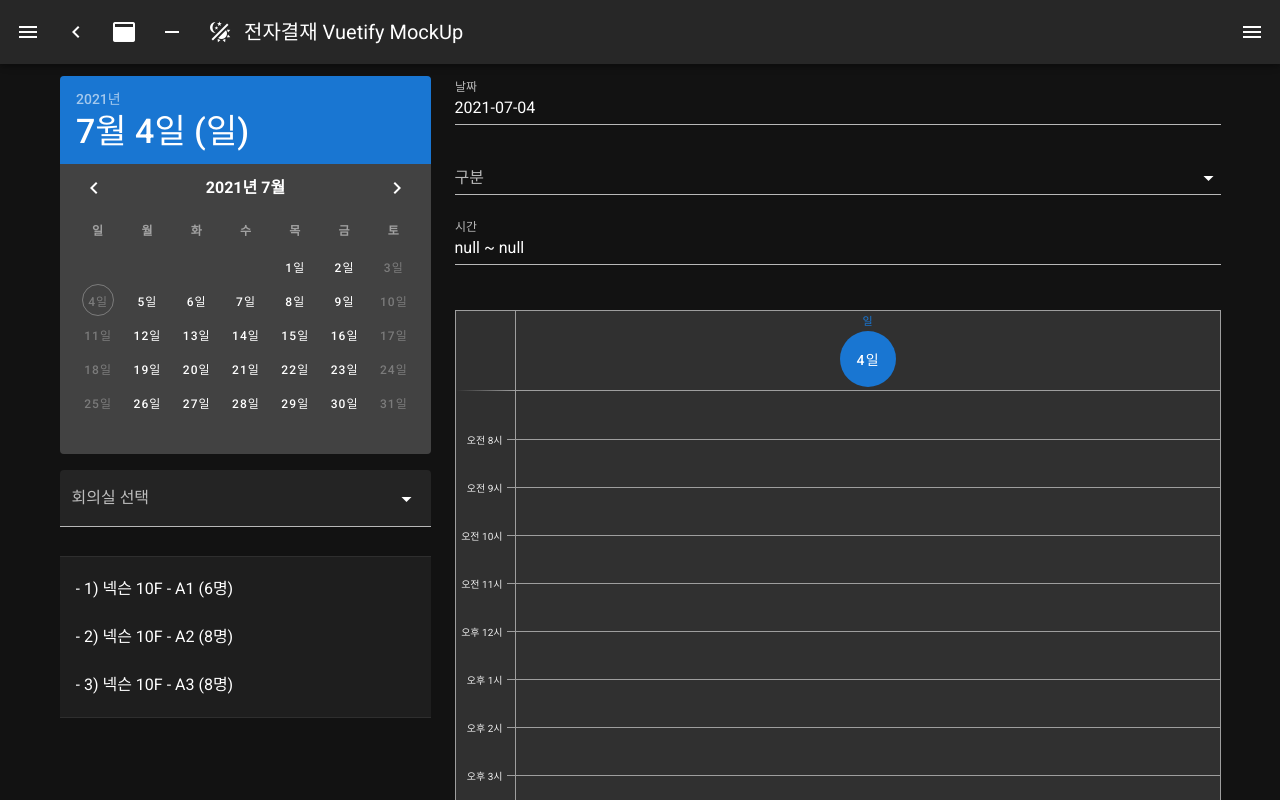
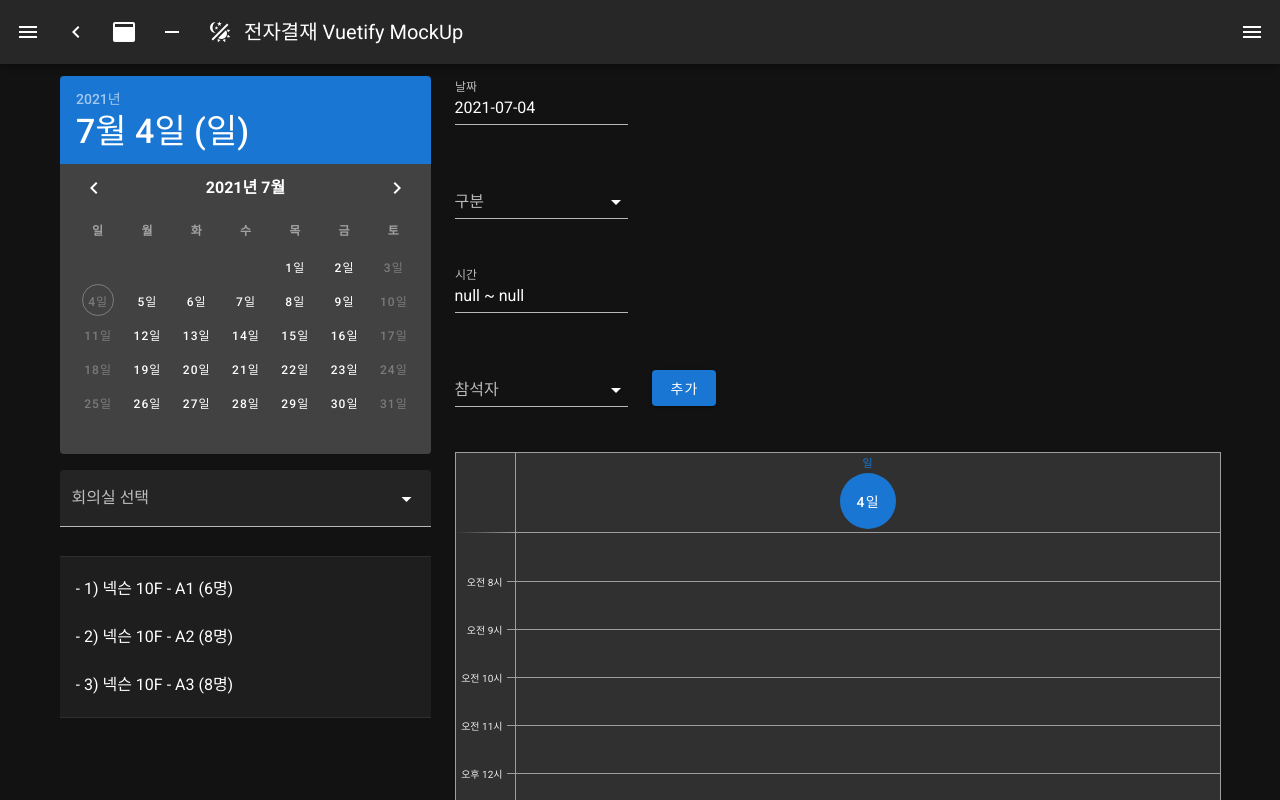
Before and after one commit to Hotsse/SIGN_VUETIFY_MOCKUP, a Nuxt app: page /calendar in a window 1280 px wide. Shown: the top 800 px of the page. Built offline with nearby package versions, Linux system fonts and the light colour scheme.

Commit message:
임직원 자동완성 선택 기능 목업

```diff
--- a/pages/calendar.vue
+++ b/pages/calendar.vue
@@ -46,22 +46,72 @@
       >
         <v-row>
           <v-col>
+            <v-row>
+              <v-col lg="3">
                 <v-text-field
                   v-model="selectedDate"
                   label="날짜"
                   readonly
                 />
+              </v-col>
+            </v-row>
+            <v-row>
+              <v-col lg="3">
                 <v-select
                   :items="[{text: '일반회의', value: '000001'}, {text: '정기회의', value: '000002'}]"
                   item-text="text"
                   item-value="value"
                   label="구분"
                 />
+              </v-col>
+            </v-row>
+            <v-row>
+              <v-col lg="3">
                 <v-text-field
                   v-model="selectedTime"
                   label="시간"
                   readonly
                 />
+              </v-col>
+            </v-row>
+            <v-row>
+              <v-col lg="3" class="pb-0">
+                <v-autocomplete
+                  label="참석자"
+                  :items="seachEmps"
+                  @change="selectAttendant"
+                />
+              </v-col>
+              <v-col lg="1">
+                <v-btn
+                  class="mt-3"
+                  color="primary"
+                  @click="addAttendant"
+                >
+                  추가
+                </v-btn>
+              </v-col>
+            </v-row>
+            <v-row class="mt-0">
+              <v-col>
+                <v-chip
+                  v-for="(attendant, i) in selectedAttendants"
+                  :key="i"
+                  class="mr-1"
+                >
+                  <span class="mr-1">{{ attendant.empNm }}</span>
+                  <span>
+                    <v-btn
+                      icon
+                      x-small
+                      @click="deleteAttendant(attendant)"
+                    >
+                      <v-icon>mdi-close</v-icon>
+                    </v-btn>
+                  </span>
+                </v-chip>
+              </v-col>
+            </v-row>
           </v-col>
         </v-row>
         <v-row>
@@ -103,6 +153,13 @@ export default {
       { title: '넥슨 10F - A2', count: 8 },
       { title: '넥슨 10F - A3', count: 8 }
     ],
+    seachEmps: [
+      { text: '최다희', value: '14841' },
+      { text: '최민호', value: '23237' },
+      { text: '박민성', value: '19063' },
+      { text: '윤호세', value: '24687' }
+    ],
+    selectedAttendants: [],
     selectedDate: (new Date(Date.now() - (new Date()).getTimezoneOffset() * 60000)).toISOString().substr(0, 10),
     selectedStartTime: null,
     selectedEndTime: null,
@@ -120,6 +177,18 @@ export default {
     }
   },
   methods: {
+    selectAttendant (empNo) {
+      const empNm = this.seachEmps.filter(emp => emp.value === empNo).map(emp => emp.text)[0]
+      this.selectedAttendant = { empNo, empNm }
+    },
+    addAttendant () {
+      if (!this.selectedAttendants.includes(this.selectedAttendant)) {
+        this.selectedAttendants.push(this.selectedAttendant)
+      }
+    },
+    deleteAttendant (emp) {
+      this.selectedAttendants = this.selectedAttendants.filter(attendant => attendant !== emp)
+    },
     startTime (tms) {
       const mouse = this.toTime(tms)
 
```
Lines whose indentation alone changed are shown as unchanged.
